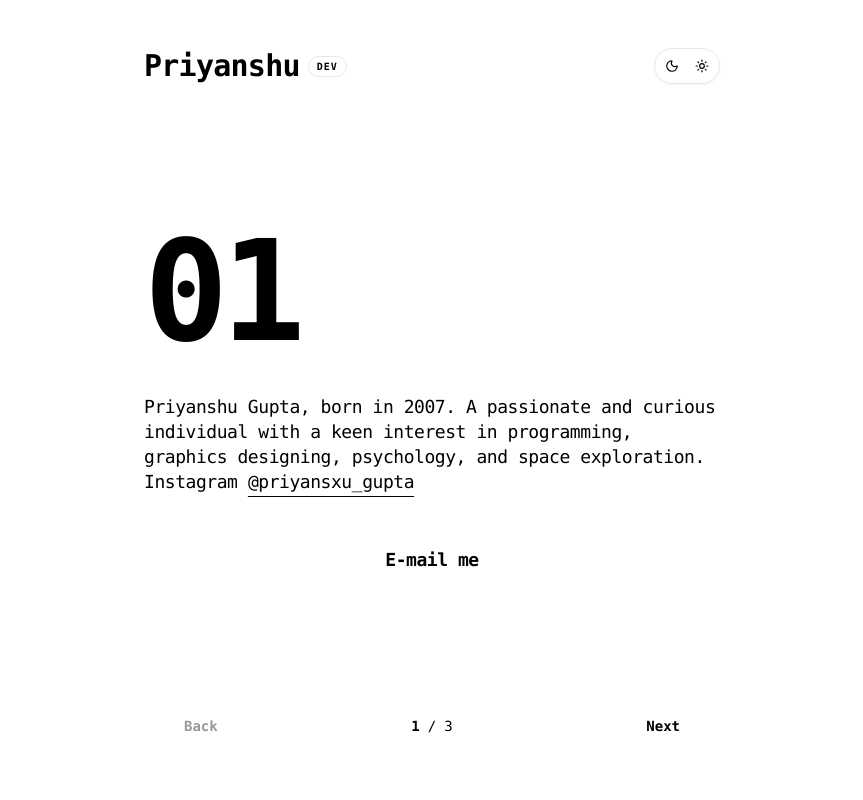
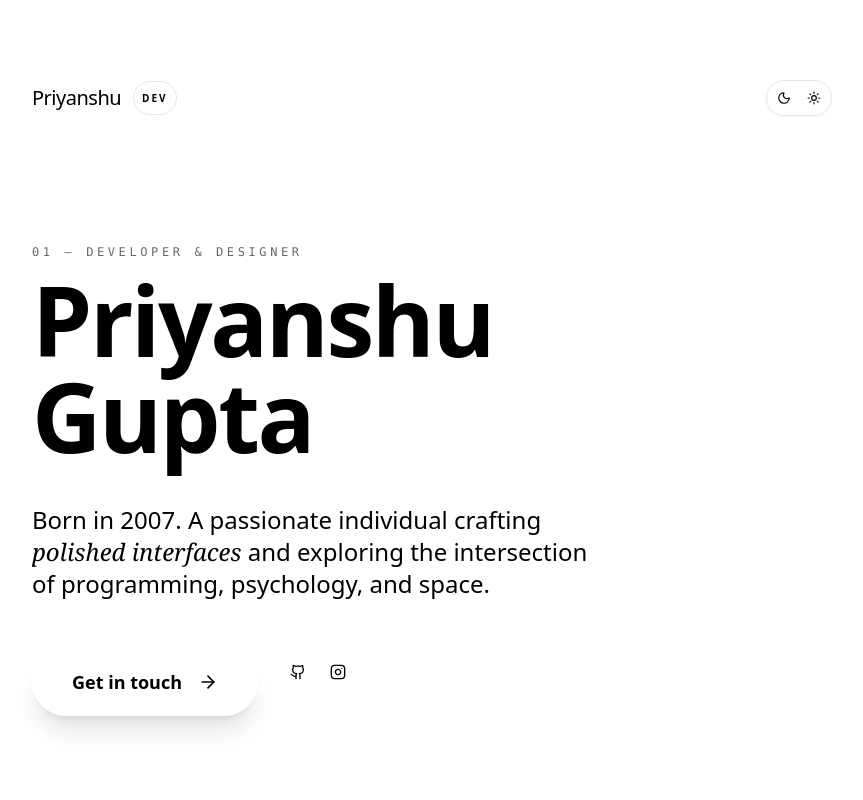
Before and after one commit to Priyansxu/Priyanshu, a Next.js app: page / in a window 1280 px wide. Shown: the top 800 px of the page, without its empty margins (208-1071 px from the left). Built offline with nearby package versions, Linux system fonts and the light colour scheme.

Commit message:
Update page.js

```diff
--- a/app/page.js
+++ b/app/page.js
@@ -1,47 +1,71 @@
 "use client"
 
-import { Moon, Sun } from "lucide-react"
+import { Moon, Sun, ArrowRight, ArrowLeft, Github, Instagram } from "lucide-react"
 import { useTheme } from "next-themes"
 import { useEffect, useState } from "react"
+import { motion, AnimatePresence } from "framer-motion"
 
 const pages = [
   {
     id: "01",
+    title: "Priyanshu Gupta",
+    subtitle: "Developer & Designer",
     text: (
       <>
-        Priyanshu Gupta, born in 2007. A passionate and curious individual with a
-        keen interest in programming, graphics designing, psychology, and space
-        exploration. Instagram{" "}
-        <a
-          href="#"
-          className="underline underline-offset-8 decoration-1 text-foreground hover:opacity-70 transition-opacity"
-        >
-          @priyansxu_gupta
-        </a>
+        Born in 2007. A passionate individual crafting{" "}
+        <span className="text-foreground italic font-serif">
+          polished interfaces
+        </span>{" "}
+        and exploring the intersection of programming, psychology, and space.
       </>
     ),
-    button: "E-mail me",
+    links: [
+      {
+        label: "Github",
+        icon: <Github className="w-4 h-4" />,
+        href: "https://github.com",
+      },
+      {
+        label: "Instagram",
+        icon: <Instagram className="w-4 h-4" />,
+        href: "https://instagram.com/priyansxu_gupta",
+      },
+    ],
+    button: "Get in touch",
+    action: "email",
   },
   {
     id: "02",
+    title: "The Craft",
+    subtitle: "Focus & Philosophy",
     text: (
       <>
-        Focused on building clean interfaces, learning modern web technologies,
-        and experimenting with design systems, animations, and performance-driven
-        development.
+        Obsessed with{" "}
+        <span className="text-foreground italic font-serif">
+          clean code
+        </span>{" "}
+        and performance-driven development. Experimenting with design systems,
+        complex animations, and modern web architectures.
       </>
     ),
-    button: "View work",
+    button: "View my work",
+    action: "projects",
   },
   {
     id: "03",
+    title: "Beyond Code",
+    subtitle: "Ideas & Explorations",
     text: (
       <>
-        Exploring ideas beyond code — psychology, space, philosophy, and how
-        humans interact with technology. Always learning, always questioning.
+        Exploring how humans interact with technology. Questioning the{" "}
+        <span className="text-foreground italic font-serif">
+          future of interfaces
+        </span>
+        , philosophy, and the infinite scale of space.
       </>
     ),
-    button: "Let’s connect",
+    button: "Let's connect",
+    action: "social",
   },
 ]
 
@@ -59,18 +83,28 @@ export default function Page() {
   const current = pages[page]
 
   return (
-    <main className="min-h-screen flex flex-col bg-background text-foreground p-6 md:p-12 max-w-2xl mx-auto font-mono transition-colors duration-300">
-      <header className="flex items-center justify-between mb-20">
-        <div className="flex items-center gap-2">
-          <h1 className="text-3xl font-bold tracking-tight">Priyanshu</h1>
-          <span className="px-2 py-0.5 bg-muted text-[10px] font-bold uppercase tracking-widest rounded-full text-muted-foreground border border-border">
-            dev
+    <main className="min-h-screen flex flex-col bg-background text-foreground selection:bg-primary/30 selection:text-primary-foreground">
+      <div className="fixed inset-0 overflow-hidden pointer-events-none">
+        <div className="absolute -top-[20%] -left-[10%] w-[70%] h-[70%] bg-primary/5 rounded-full blur-[120px]" />
+        <div className="absolute -bottom-[10%] -right-[5%] w-[50%] h-[50%] bg-accent/10 rounded-full blur-[100px]" />
+      </div>
+
+      <div className="relative z-10 flex flex-col min-h-screen max-w-4xl mx-auto w-full px-6 md:px-12 py-12 md:py-20">
+        <header className="flex items-center justify-between mb-24 md:mb-32">
+          <div className="group cursor-crosshair">
+            <h1 className="text-xl font-medium tracking-tight flex items-center gap-3">
+              Priyanshu
+              <span className="text-[10px] px-2 py-0.5 rounded-full border border-border bg-muted/50 text-muted-foreground uppercase tracking-[0.2em] font-bold">
+                Dev
               </span>
+            </h1>
           </div>
 
           <div
             className="flex items-center gap-1 bg-card border border-border rounded-full p-1 shadow-sm cursor-pointer select-none"
-          onClick={() => setTheme(theme === "dark" ? "light" : "dark")}
+            onClick={() =>
+              setTheme(theme === "dark" ? "light" : "dark")
+            }
           >
             <div
               className={`p-1.5 rounded-full transition-all ${
@@ -81,6 +115,7 @@ export default function Page() {
             >
               <Moon className="w-3.5 h-3.5" />
             </div>
+
             <div
               className={`p-1.5 rounded-full transition-all ${
                 theme === "light"
@@ -93,47 +128,110 @@ export default function Page() {
           </div>
         </header>
 
-      <section className="flex-1 flex flex-col justify-center">
-        <div className="space-y-8 w-full">
-          <div className="text-[140px] font-black leading-none tracking-tighter select-none">
-            {current.id}
+        <section className="flex-1 flex flex-col justify-center max-w-2xl">
+          <AnimatePresence mode="wait">
+            <motion.div
+              key={page}
+              initial={{ opacity: 0, y: 20 }}
+              animate={{ opacity: 1, y: 0 }}
+              exit={{ opacity: 0, y: -20 }}
+              transition={{
+                duration: 0.5,
+                ease: [0.19, 1, 0.22, 1],
+              }}
+              className="space-y-10"
+            >
+              <div className="space-y-3">
+                <motion.span
+                  initial={{ opacity: 0, x: -10 }}
+                  animate={{ opacity: 0.6, x: 0 }}
+                  className="text-primary font-mono text-xs tracking-[0.3em] uppercase block"
+                >
+                  {current.id} — {current.subtitle}
+                </motion.span>
+
+                <h2 className="text-5xl md:text-8xl font-bold tracking-tight text-pretty">
+                  {current.title}
+                </h2>
               </div>
 
-          <div className="space-y-8">
-            <p className="text-[18px] leading-[1.4] text-muted-foreground font-medium tracking-tight">
+              <div className="space-y-12">
+                <p className="text-xl md:text-2xl leading-relaxed text-muted-foreground font-medium max-w-xl text-balance">
                   {current.text}
                 </p>
 
-            <button className="w-full bg-primary text-primary-foreground py-5 rounded-2xl font-bold text-lg tracking-tight hover:opacity-90 transition-all active:scale-[0.98]">
+                <div className="flex flex-col sm:flex-row items-center sm:items-start gap-8">
+                  <button className="group relative flex items-center gap-4 bg-foreground text-background px-10 py-5 rounded-full font-bold text-lg hover:scale-[1.02] active:scale-[0.98] transition-all duration-300 shadow-xl shadow-foreground/5">
                     {current.button}
+                    <ArrowRight className="w-5 h-5 group-hover:translate-x-1 transition-transform" />
                   </button>
+
+                  {current.links && (
+                    <div className="flex items-center gap-6 py-4">
+                      {current.links.map((link) => (
+                        <a
+                          key={link.label}
+                          href={link.href}
+                          className="text-muted-foreground hover:text-primary transition-all duration-200 hover:scale-110"
+                          aria-label={link.label}
+                        >
+                          {link.icon}
+                        </a>
+                      ))}
+                    </div>
+                  )}
                 </div>
               </div>
+            </motion.div>
+          </AnimatePresence>
         </section>
 
-      <footer className="flex items-center justify-between pt-12">
+        <footer className="mt-24 md:mt-32 flex items-center justify-between border-t border-border pt-12">
+          <div className="flex items-center gap-10">
             <button
               onClick={() => setPage((p) => Math.max(p - 1, 0))}
               disabled={page === 0}
-          className="px-10 py-4 bg-secondary text-muted-foreground rounded-full font-bold text-sm hover:bg-secondary/80 transition-colors disabled:opacity-40 disabled:cursor-not-allowed"
+              className="flex items-center gap-2 text-sm font-bold text-muted-foreground hover:text-foreground disabled:opacity-0 disabled:pointer-events-none transition-all duration-200 group"
             >
+              <ArrowLeft className="w-4 h-4 group-hover:-translate-x-1 transition-transform" />
               Back
             </button>
 
-        <div className="flex items-center gap-2 text-sm font-bold">
-          <span className="text-foreground">{page + 1}</span>
-          <span className="text-muted font-light">/</span>
-          <span className="text-muted-foreground font-medium">3</span>
+            <div className="hidden md:flex items-center gap-4 font-mono text-[10px] tracking-widest uppercase text-muted-foreground/60">
+              <span>Progress</span>
+              <div className="w-24 h-[2px] bg-border relative overflow-hidden rounded-full">
+                <motion.div
+                  className="absolute inset-y-0 left-0 bg-primary origin-left"
+                  initial={false}
+                  animate={{
+                    scaleX: (page + 1) / pages.length,
+                  }}
+                  transition={{
+                    duration: 0.6,
+                    ease: [0.19, 1, 0.22, 1],
+                  }}
+                />
+              </div>
+              <span className="text-foreground">
+                0{page + 1} / 03
+              </span>
+            </div>
           </div>
 
           <button
-          onClick={() => setPage((p) => Math.min(p + 1, 2))}
-          disabled={page === 2}
-          className="px-10 py-4 bg-primary text-primary-foreground rounded-full font-bold text-sm hover:opacity-90 transition-all active:scale-[0.95] disabled:opacity-40 disabled:cursor-not-allowed"
+            onClick={() =>
+              setPage((p) =>
+                Math.min(p + 1, pages.length - 1)
+              )
+            }
+            disabled={page === pages.length - 1}
+            className="group flex items-center gap-4 px-8 py-4 bg-muted border border-border rounded-full font-bold text-sm hover:bg-accent hover:border-foreground/20 transition-all active:scale-[0.95] disabled:opacity-0 disabled:pointer-events-none"
           >
-          Next
+            Next Step
+            <ArrowRight className="w-4 h-4 group-hover:translate-x-1 transition-transform" />
           </button>
         </footer>
+      </div>
     </main>
   )
 }
```
Lines whose indentation alone changed are shown as unchanged.
